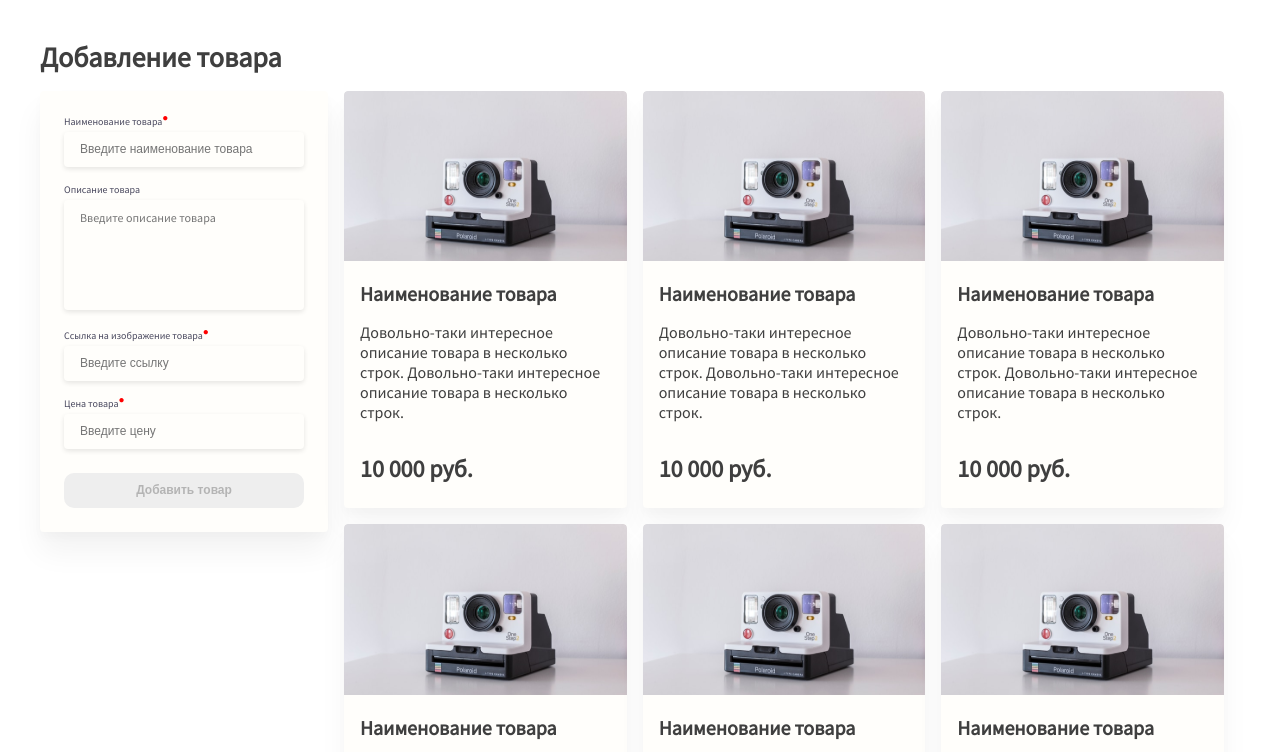
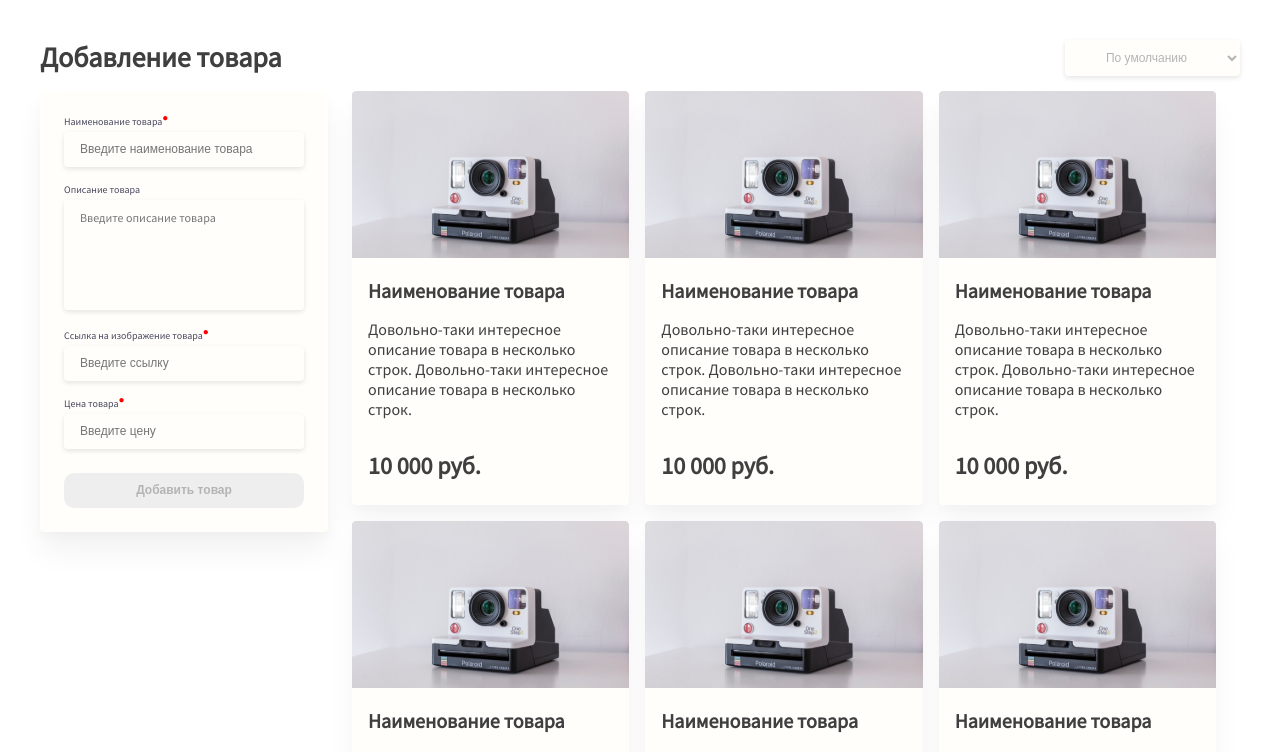
Before and after one commit to jungeHexe/test-idaproject, a Vue app: page / in a window 1280 px wide. Shown: the top 752 px of the page. Built offline with nearby package versions, Linux system fonts and the light colour scheme.

Commit message:
add sorting cards

```diff
--- a/src/components/Card.vue
+++ b/src/components/Card.vue
@@ -57,7 +57,6 @@ export default {
     border-radius: 4px;
     margin-bottom: 16px;
     box-sizing: border-box;
-    width: 100%;
     cursor: pointer;
 
     .delete-btn {
--- a/src/components/Cards.vue
+++ b/src/components/Cards.vue
@@ -3,13 +3,23 @@
     <adding-form
       @add-card="addCard"
     />
-    <div class="row col-lg-9 container">
-      <card
-          v-for="card in cards"
-          @delete-card="deleteCard"
-          :card = "card"
-      ></card>
-      <div v-if="cards.length === 0" class="empty-list">Список пуст</div>
+    <div class="col-lg-9">
+      <select class="sorting-select" v-model="sortBy">
+        <option selected value="default">По умолчанию</option>
+        <option value="name">По наименованию</option>
+        <option value="maxPrice">По убыванию цены</option>
+        <option value="minPrice">По возрастанию цены</option>
+      </select>
+      <div class="row container">
+        <loader class="loader" v-if="loading"></loader>
+        <card
+            v-else-if="!loading"
+            v-for="card in sortingCard"
+            @delete-card="deleteCard"
+            :card = "card"
+        ></card>
+      </div>
+      <div v-if=" !loading && cards.length === 0" class="empty-list">Список пуст</div>
     </div>
   </div>
 </template>
@@ -18,16 +28,36 @@
 import Card from "@/components/Card";
 import cardService from "@/services/card.service";
 import AddingForm from "@/components/AddingForm";
+import Loader from "@/components/Loader";
 
 export default {
   data() {
     return {
       cards: [],
+      sortBy: 'default',
+      loading: true,
     }
   },
-  components: {Card, AddingForm},
+  components: {Loader, Card, AddingForm},
   mounted() {
-      this.cards = cardService.getCards();
+      setTimeout(() => {
+        this.cards = cardService.sortDefault();
+        this.loading = false;
+      }, 2000);
+  },
+  computed:{
+    sortingCard(){
+      if(this.sortBy === 'name'){
+        cardService.sortByName();
+      }else if(this.sortBy === 'default'){
+        cardService.sortDefault()
+      }else if(this.sortBy === 'minPrice'){
+        cardService.sortByMinPrice()
+      }else{
+        cardService.sortByMaxPrice()
+      }
+      return this.cards;
+    }
   },
   methods: {
     deleteCard(id){
@@ -51,4 +81,24 @@ export default {
     font-style: normal;
     font-size: 20px;
   }
+
+  .sorting-select{
+    margin:32px 0 0;
+    height: 36px;
+    float:right;
+    background: #FFFEFB;
+    box-shadow: 0px 2px 5px rgba(0, 0, 0, 0.1);
+    border-radius: 4px;
+    border: none;
+    text-align: center;
+    font-weight: 400;
+    font-size: 12px;
+    line-height: 15px;
+    color: #B4B4B4;
+    padding: 10px 16px;
+
+    &:focus{
+      outline: none;
+    }
+  }
 </style>
--- /dev/null
+++ b/src/components/Loader.vue
@@ -0,0 +1,66 @@
+<template>
+  <div class="lds-heart"><div></div></div>
+</template>
+
+<style lang="scss">
+  .lds-heart {
+    display: inline-block;
+    position: relative;
+    width: 80px;
+    height: 80px;
+    transform: rotate(45deg);
+    transform-origin: 40px 40px;
+    margin: auto;
+  }
+
+  .lds-heart div {
+    top: 32px;
+    left: 32px;
+    position: absolute;
+    width: 32px;
+    height: 32px;
+    background: #c5c5c5;
+    animation: lds-heart 1.2s infinite cubic-bezier(0.215, 0.61, 0.355, 1);
+  }
+
+  .lds-heart div:after,
+  .lds-heart div:before {
+    content: " ";
+    position: absolute;
+    display: block;
+    width: 32px;
+    height: 32px;
+    background: #c5c5c5;
+  }
+
+  .lds-heart div:before {
+    left: -24px;
+    border-radius: 50% 0 0 50%;
+  }
+  .lds-heart div:after {
+    top: -24px;
+    border-radius: 50% 50% 0 0;
+  }
+
+  @keyframes lds-heart {
+    0% {
+      transform: scale(0.95);
+    }
+    5% {
+      transform: scale(1.1);
+    }
+    39% {
+      transform: scale(0.85);
+    }
+    45% {
+      transform: scale(1);
+    }
+    60% {
+      transform: scale(0.95);
+    }
+    100% {
+      transform: scale(0.9);
+    }
+}
+
+</style>
--- a/src/services/card.service.js
+++ b/src/services/card.service.js
@@ -12,9 +12,6 @@ let cards =  JSON.parse(sessionStorage.getItem('cards')) || [
 ];
 
 export default {
-    getCards(){
-        return cards;
-    },
 
     deleteCard(id){
         cards = cards.filter(el => el.id != id);
@@ -26,5 +23,32 @@ export default {
         cards.push({id: cards.length+1, ...item});
         sessionStorage.setItem('cards', JSON.stringify(cards));
         return cards;
+    },
+
+    sortDefault(){
+        return cards;
+    },
+
+    sortByMinPrice(){
+        return cards.sort((a,b) => { return a.price - b.price});
+    },
+
+    sortByMaxPrice(){
+        return cards.sort((a,b) => { return b.price - a.price});
+    },
+
+    sortByName(){
+        return cards.sort((a, b) => {
+            let fa = a.title.toLowerCase(),
+                fb = b.title.toLowerCase();
+
+            if (fa < fb) {
+                return -1;
+            }
+            if (fa > fb) {
+                return 1;
+            }
+            return 0;
+        });
     }
 }
```
